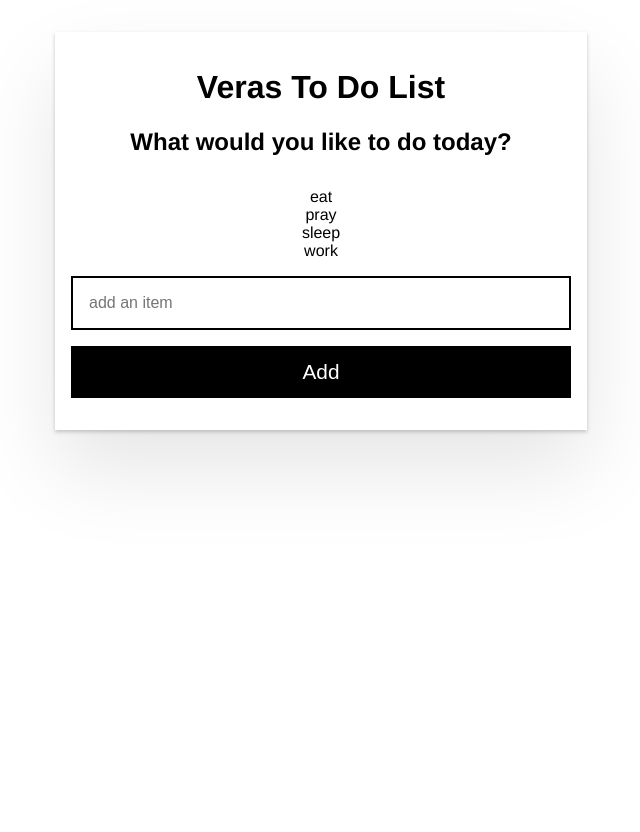
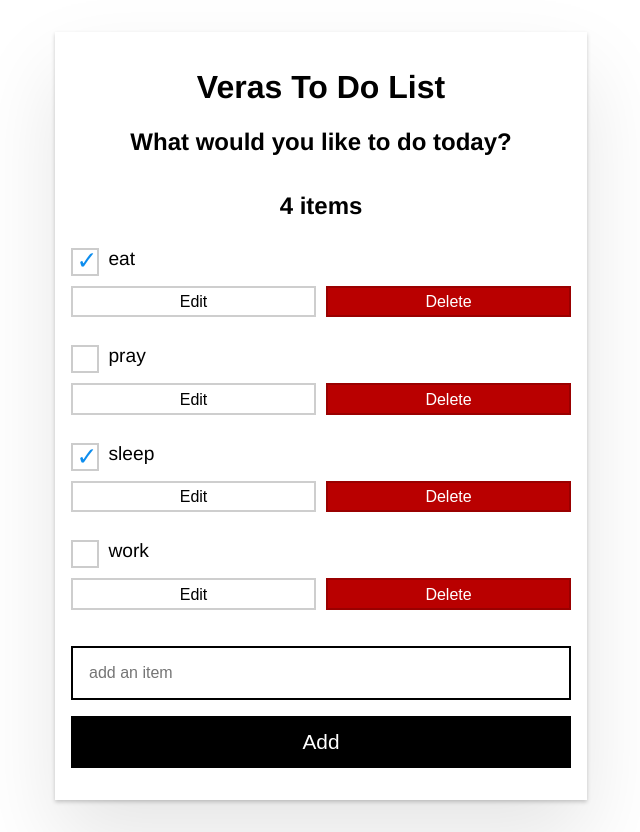
Before and after one commit to veranyagaka/Angular, an Angular app: page / in a window 1280 px wide. Shown: the whole page, without its empty margins (319-959 px from the left). Before the commit the page ends 800 px from the top, so only its background shows below. Built offline with nearby package versions, Linux system fonts and the light colour scheme.

Commit message:
components

```diff
--- a/src/app/app.component.html
+++ b/src/app/app.component.html
@@ -2,9 +2,18 @@
   <h1>{{componentTitle}}</h1>
   <label for="addItemInput">What would you like to do today?</label>
 
+  <h2>
+    {{items.length}}
+    <span *ngIf="items.length === 1; else elseBlock">item</span>
+    <ng-template #elseBlock>items</ng-template>
+  </h2>
+
   <ul>
-    <li *ngFor="let item of items">{{item.description}}</li>
+    <li *ngFor="let i of items">
+      <app-item (remove)="remove(i)" [item]="i"></app-item>
+    </li>
   </ul>
+
   <input
   #newItem
   placeholder="add an item"
--- a/src/app/app.component.ts
+++ b/src/app/app.component.ts
@@ -1,11 +1,14 @@
 import { Component } from '@angular/core';
 import { CommonModule } from '@angular/common';
+import {Item} from "./item"
+import {ItemComponent} from "./item/item.component"
+
 @Component({
   selector: 'app-root',
   standalone: true,
   templateUrl: './app.component.html',
   styleUrl: './app.component.css',
-  imports: [CommonModule],
+  imports: [CommonModule,ItemComponent],
 
 })
 export class AppComponent {
@@ -35,5 +38,8 @@
       this.filter === "done" ? item.done : !item.done
     );
   }
+  remove(item: Item) {
+    this.allItems.splice(this.allItems.indexOf(item), 1);
+  }
 
 }
--- /dev/null
+++ b/src/app/item/item.component.css
@@ -0,0 +1,117 @@
+.item {
+    padding: 0.5rem 0 0.75rem 0;
+    text-align: left;
+    font-size: 1.2rem;
+  }
+
+  .btn-wrapper {
+    margin-top: 1rem;
+    margin-bottom: 0.5rem;
+  }
+
+  .btn {
+    /* menu buttons flexbox styles */
+    flex-basis: 49%;
+  }
+
+  .btn-save {
+    background-color: #000;
+    color: #fff;
+    border-color: #000;
+  }
+
+  .btn-save:hover {
+    background-color: #444242;
+  }
+
+  .btn-save:focus {
+    background-color: #fff;
+    color: #000;
+  }
+
+  .checkbox-wrapper {
+    margin: 0.5rem 0;
+  }
+
+  .btn-warn {
+    background-color: #b90000;
+    color: #fff;
+    border-color: #9a0000;
+  }
+
+  .btn-warn:hover {
+    background-color: #9a0000;
+  }
+
+  .btn-warn:active {
+    background-color: #e30000;
+    border-color: #000;
+  }
+
+  .sm-text-input {
+    width: 100%;
+    padding: 0.5rem;
+    border: 2px solid #555;
+    display: block;
+    box-sizing: border-box;
+    font-size: 1rem;
+    margin: 1rem 0;
+  }
+
+  /* Custom checkboxes
+  Adapted from https://css-tricks.com/the-checkbox-hack/#custom-designed-radio-buttons-and-checkboxes */
+
+  /* Base for label styling */
+  [type="checkbox"]:not(:checked),
+  [type="checkbox"]:checked {
+    position: absolute;
+    left: -9999px;
+  }
+  [type="checkbox"]:not(:checked) + label,
+  [type="checkbox"]:checked + label {
+    position: relative;
+    padding-left: 1.95em;
+    cursor: pointer;
+  }
+
+  /* checkbox aspect */
+  [type="checkbox"]:not(:checked) + label:before,
+  [type="checkbox"]:checked + label:before {
+    content: "";
+    position: absolute;
+    left: 0;
+    top: 0;
+    width: 1.25em;
+    height: 1.25em;
+    border: 2px solid #ccc;
+    background: #fff;
+  }
+
+  /* checked mark aspect */
+  [type="checkbox"]:not(:checked) + label:after,
+  [type="checkbox"]:checked + label:after {
+    content: "\2713\0020";
+    position: absolute;
+    top: 0.15em;
+    left: 0.22em;
+    font-size: 1.3em;
+    line-height: 0.8;
+    color: #0d8dee;
+    transition: all 0.2s;
+    font-family: "Lucida Sans Unicode", "Arial Unicode MS", Arial;
+  }
+  /* checked mark aspect changes */
+  [type="checkbox"]:not(:checked) + label:after {
+    opacity: 0;
+    transform: scale(0);
+  }
+  [type="checkbox"]:checked + label:after {
+    opacity: 1;
+    transform: scale(1);
+  }
+
+  /* accessibility */
+  [type="checkbox"]:checked:focus + label:before,
+  [type="checkbox"]:not(:checked):focus + label:before {
+    border: 2px dotted blue;
+  }
--- /dev/null
+++ b/src/app/item/item.component.html
@@ -0,0 +1,30 @@
+<div class="item">
+    <input
+      [id]="item.description"
+      type="checkbox"
+      (change)="item.done = !item.done"
+      [checked]="item.done" />
+    <label [for]="item.description">{{item.description}}</label>
+
+    <div class="btn-wrapper" *ngIf="!editable">
+      <button class="btn" (click)="editable = !editable">Edit</button>
+      <button class="btn btn-warn" (click)="remove.emit()">Delete</button>
+    </div>
+
+    <!-- This section shows only if user clicks Edit button -->
+    <div *ngIf="editable">
+      <input
+        class="sm-text-input"
+        placeholder="edit item"
+        [value]="item.description"
+        #editedItem
+        (keyup.enter)="saveItem(editedItem.value)" />
+
+      <div class="btn-wrapper">
+        <button class="btn" (click)="editable = !editable">Cancel</button>
+        <button class="btn btn-save" (click)="saveItem(editedItem.value)">
+          Save
+        </button>
+      </div>
+    </div>
+  </div>
--- /dev/null
+++ b/src/app/item/item.component.ts
@@ -0,0 +1,21 @@
+import { Component, Input, Output, EventEmitter } from "@angular/core";
+import { CommonModule } from "@angular/common";
+import { Item } from "../item";
+
+@Component({
+  selector: 'app-item',
+  standalone: true,
+  imports: [CommonModule],
+  templateUrl: './item.component.html',
+  styleUrl: './item.component.css'
+})
+export class ItemComponent {
+  editable = false;
+  @Input() item!: Item;
+  @Output() remove = new EventEmitter<Item>();
+  saveItem(description: string){
+    if(!description) return;
+    this.editable=false;
+    this.item.description=description;
+  }
+}
```
Also changed, not shown: 1 other file (tests, documents, lock files or other folders).
